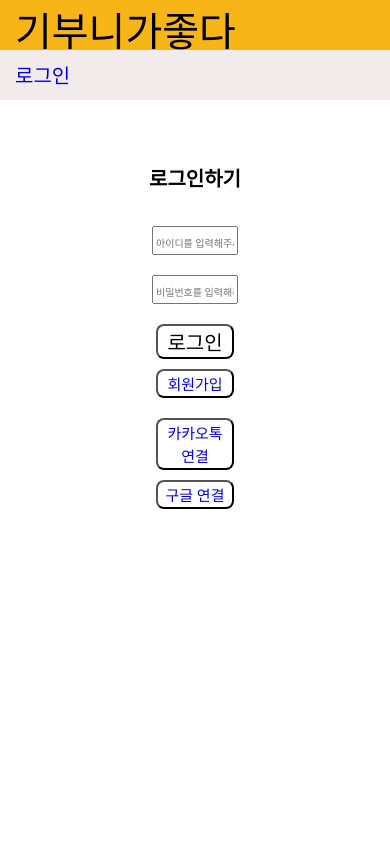
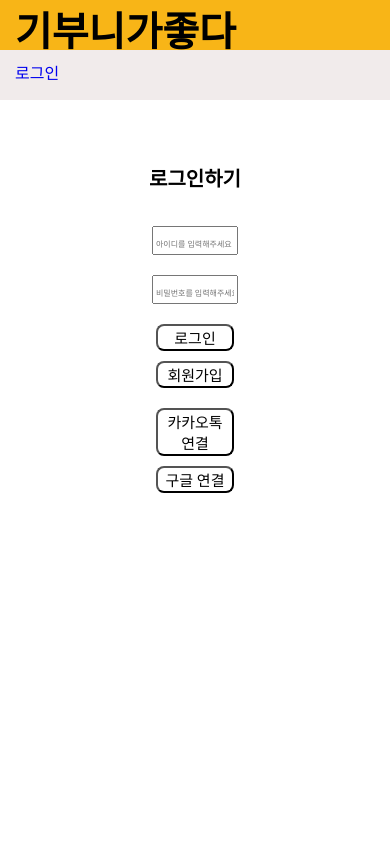
Before and after one commit to Songminseon/funation_basic, a Django app: page /login/ in a window 390 px wide. Run offline with Django 3.2, Linux system fonts and the light colour scheme; some libraries are stand-ins or nearby versions; some web fonts are replaced.

Commit message:
1126 css change

```diff
--- a/funation/member/templates/login.html
+++ b/funation/member/templates/login.html
@@ -34,6 +34,13 @@
                 <form method="POST" action="{% url 'login_try' %}">
                     {% csrf_token %}
                     <div id="login">
+                        <div id="error_message">
+                            {% if messages %}
+                            {% for message in messages %}
+                            {{message.message}}
+                            {% endfor %}
+                            {% endif %}
+                        </div>
                         <h1>로그인하기</h1>
                         <div>
                             <input type="text" placeholder="아이디를 입력해주세요" name="user_id">
@@ -43,24 +50,23 @@
                         </div>
 
                         <div>
-                            <input type="submit" value="로그인" id="login_submit">
-                        </div>
-                        <div style="padding-top:10px;">
-                            <button class="other_form"><a href="{% url 'signup' %}">회원가입</a></button>
+                            <input type="submit" class="other_form" value="로그인" id="login_submit">
                         </div>
 
                     </div>
                 </form>
             </div>
-
+            <div style="padding-top:10px;">
+                <a href="{% url 'signup' %}"><button class="other_form">회원가입</button></a>
+            </div>
             <div id="login_sns">
                 <div id="kakao_connect">
-                    <button class="other_form"><a
-                        href="https://kauth.kakao.com/oauth/authorize?client_id=9529fd434fd3250003c8cd727617a243&redirect_uri=http://127.0.0.1:8000&response_type=code">카카오톡
-                        연결</a></button>
+                    <a href="https://kauth.kakao.com/oauth/authorize?client_id=9529fd434fd3250003c8cd727617a243&redirect_uri=http://127.0.0.1:8000&response_type=code"><button class="other_form">
+                        카카오톡
+                        연결</button></a>
                 </div>
                 <div id="google_connect">
-                    <button class="other_form"><a href="{% provider_login_url 'google' %}">구글 연결</a></button>
+                    <a href="{% provider_login_url 'google' %}"><button class="other_form">구글 연결</button></a>
                 </div>
             </div>
         </div>
--- a/funation/member/templates/signup.html
+++ b/funation/member/templates/signup.html
@@ -46,13 +46,13 @@
                     <p>비밀번호확인</p><input type="password" placeholder="비밀번호확인" name="user_password2">
                 </div>
                 <div>
-                    <p>주민번호</p><input type="text" placeholder="생년월일 8자리" name="user_info">
+                    <p>주민번호</p><input type="text" placeholder="19970329" name="user_info">
                 </div>
                 <div>
-                    <p>이메일</p><input type="email" placeholder="이메일" name="user_email">
+                    <p>이메일</p><input type="email" placeholder="example@xxxxxxx" name="user_email">
                 </div>
                 <div>
-                    <p>폰번호</p><input type="text" plaoceholder="폰번호 입력" name="user_phone">
+                    <p>폰번호</p><input type="text" placeholder="010XXXXXXXX" name="user_phone">
                 </div>
 
                 <div id="error_message">
--- a/funation/member/views.py
+++ b/funation/member/views.py
@@ -179,7 +179,8 @@ def login_try(request):
             auth.login(request, user)
             return redirect('index')
         else:
-            return render(request, 'login.html', {"error":"invalid information"})
+            messages.info(request, "일치하는 정보가 없습니다.")
+            return render(request, 'login.html')
 
     else:
         return render(request, 'login.html')
--- a/funation/static/detail.css
+++ b/funation/static/detail.css
@@ -46,6 +46,7 @@ html, body {
 
 #login_bar a{
     text-decoration: none;
+    font-size: 0.8em;
 }
 
 
--- a/funation/static/login.css
+++ b/funation/static/login.css
@@ -10,16 +10,41 @@
     font-family:'GmarketSansMedium';
 }
 
+
 @media screen and (max-width:800px){
-    #login div input::placeholder{
+
+    html{
         font-size:10px;
     }
 
-    .other_form a{
-        font-size:15px;
+    #top_bar a{
+        text-decoration: none;
+        font-size:4rem;
+        color:black;
+        padding-left:15px;
+        font-weight: 800;
+    }
+
+
+
+    input::placeholder{
+        font-size:0.8rem
+    }
+
+    .other_form{
+        font-size:1.5rem;
     }
 }
 
+@media screen and (min-width:800px) and (max-width:2000px){
+    #top_bar a{
+        text-decoration:none;
+        font-size:2rem;
+        color:black;
+        padding-left:15px;
+        font-weight: 800;
+    }
+}
 
 html, body {
     width: 100%;
@@ -37,12 +62,6 @@ html, body {
     text-align: left;
 }
 
-#top_bar a{
-    text-decoration: none;
-    font-size:2rem;
-    color:black;
-    padding-left:15px;
-}
 
 #navigation{
     width:100%;
@@ -50,8 +69,13 @@ html, body {
     background-color: rgba(201, 177, 177, 0.261);
 }
 
+#login h1{
+    font-size:2rem;
+}
+
 #login_bar a{
     text-decoration: none;
+    font-size: 0.8em;
 }
 
 #login_bar{
@@ -123,3 +147,7 @@ li{
     margin-top: 20px;
     width: 20vw;
 }
+
+#error_message{
+    color:red;
+}
--- a/funation/static/signup.css
+++ b/funation/static/signup.css
@@ -37,6 +37,7 @@ html, body {
 
 #login_bar a{
     text-decoration: none;
+    font-size: 0.8em;
 }
 
 #top_bar{
@@ -53,6 +54,7 @@ html, body {
     font-size:2rem;
     color:black;
     padding-left:15px;
+    font-weight: 800;
 }
 
 #navigation{
```
Also changed, not shown: funation/static/index2.css (+46 -5 lines), funation/db.sqlite3.
